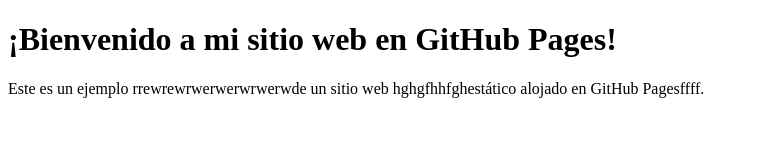
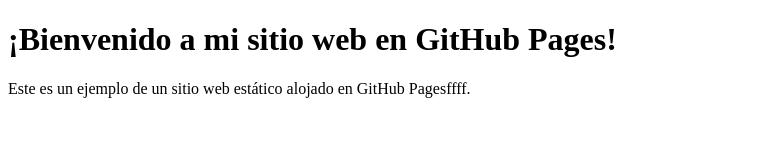
Before and after one commit to GerardC13/Portfolio-Gerard, a plain HTML site: page index.html in a window 1280 px wide. Shown: the whole page, without its empty margins (0-759 px from the left). Drawn offline with Linux system fonts and the light colour scheme.

Commit message:
Update index.html

```diff
--- a/index.html
+++ b/index.html
@@ -7,6 +7,6 @@
 </head>
 <body>
     <h1>¡Bienvenido a mi sitio web en GitHub Pages!</h1>
-    <p>Este es un ejemplo rrewrewrwerwerwrwerwde un sitio web hghgfhhfghestático alojado en GitHub Pagesffff.</p>
+    <p>Este es un ejemplo de un sitio web estático alojado en GitHub Pagesffff.</p>
 </body>
 </html>
```
